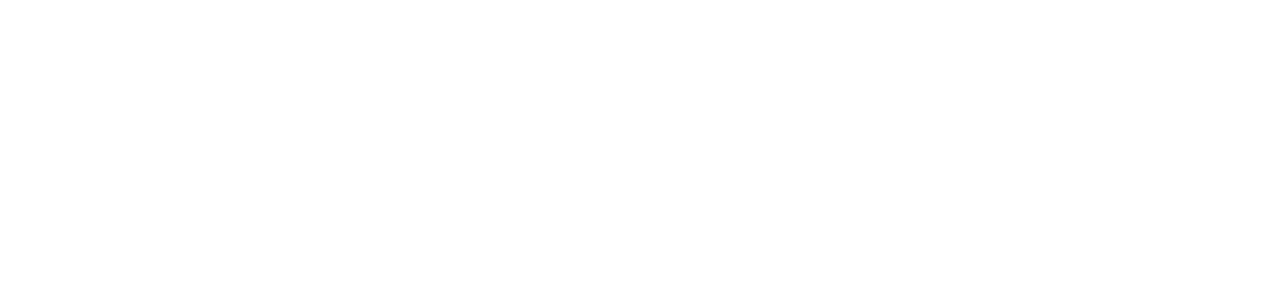
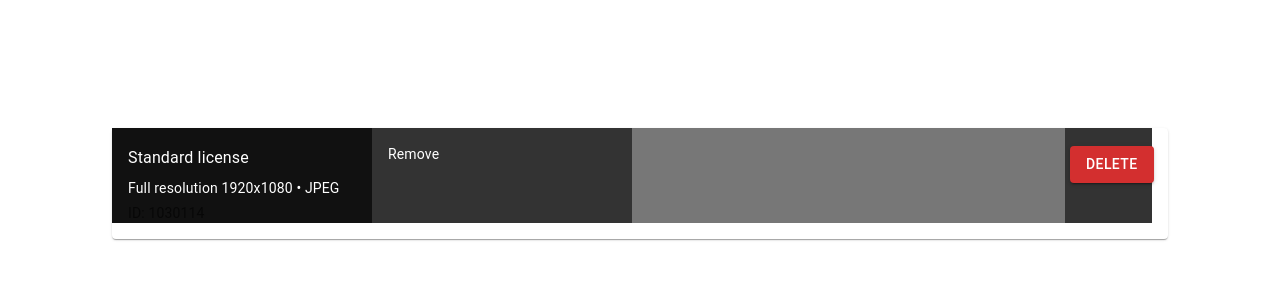
Before and after one commit to AmrYasserG/MEN-STACK, a React (Create React App) app: page /scratch in a window 1280 px wide. Shown: the top 300 px of the page. Built offline with nearby package versions, Linux system fonts and the light colour scheme.

Commit message:
pulling changes

```diff
--- a/src/App.js
+++ b/src/App.js
@@ -2,6 +2,7 @@
 import { BrowserRouter as Router, Route } from 'react-router-dom';
 
 import AdminHomepage from './components/AdminHomepage/AdminHomepage';
+import scratch from './components/scratch/scratch';
 
 class App extends Component {
   render() {
@@ -10,6 +11,7 @@
         <div>
         <Route exact path='/' component={AdminHomepage} />
         <Route path='/AdminHomepage' component={AdminHomepage} />
+        <Route path='/scratch' component={scratch} />
         </div>
       </Router>
     );
--- /dev/null
+++ b/src/components/scratch/scratch.js
@@ -0,0 +1,79 @@
+import * as React from "react";
+import Typography from "@mui/material/Typography";
+import Grid from "@mui/material/Grid";
+import Paper from "@mui/material/Paper";
+import Button from "@mui/material/Button";
+import DeleteIcon from "@mui/icons-material/Delete";
+import EditIcon from "@mui/icons-material/Edit";
+
+function scratch() {
+  return (
+    <Paper
+      sx={{
+        p: 2,
+        margin: "auto",
+        maxWidth: "80%",
+        flexGrow: 1,
+        marginTop: "10%",
+      }}
+    >
+      <Grid container spacing={2}>
+        <Grid item xs={12} sm container>
+          <Grid item container spacing={2}>
+            <Grid
+              item
+              container
+              direction="column"
+              xs={3}
+              style={{ color: "white", backgroundColor: "#111" }}
+            >
+              <Typography gutterBottom variant="subtitle1" component="div">
+                Standard license
+              </Typography>
+              <Typography variant="body2" gutterBottom>
+                Full resolution 1920x1080 • JPEG
+              </Typography>
+              <Typography variant="body2" color="text.secondary">
+                ID: 1030114
+              </Typography>
+            </Grid>
+            <Grid
+              item
+              container
+              direction="column"
+              xs={3}
+              style={{ color: "white", backgroundColor: "#333" }}
+            >
+              <Typography sx={{ cursor: "pointer" }} variant="body2">
+                Remove
+              </Typography>
+            </Grid>
+            <Grid
+              item
+              container
+              direction="column"
+              xs={5}
+              style={{ color: "white", backgroundColor: "#777" }}
+            ></Grid>
+            <Grid
+              item
+              xs={1}
+              container
+              direction="column"
+              style={{ color: "white", backgroundColor: "#333" }}
+            >
+              <Button
+                variant="contained"
+                color="error"
+                style={{ right: "16%", top: "3%" }}
+              >
+                Delete
+              </Button>
+            </Grid>
+          </Grid>
+        </Grid>
+      </Grid>
+    </Paper>
+  );
+}
+export default scratch;
```
